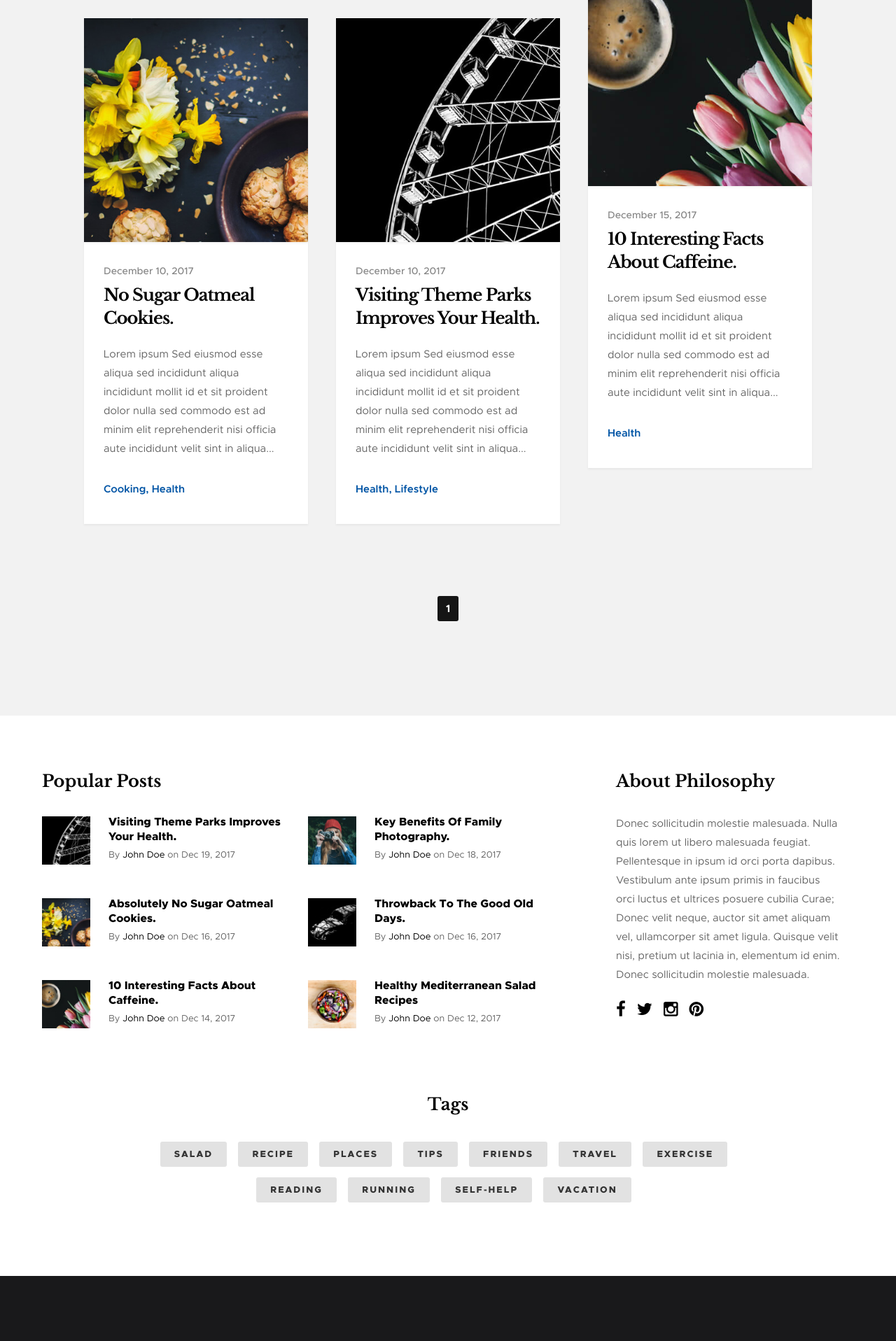
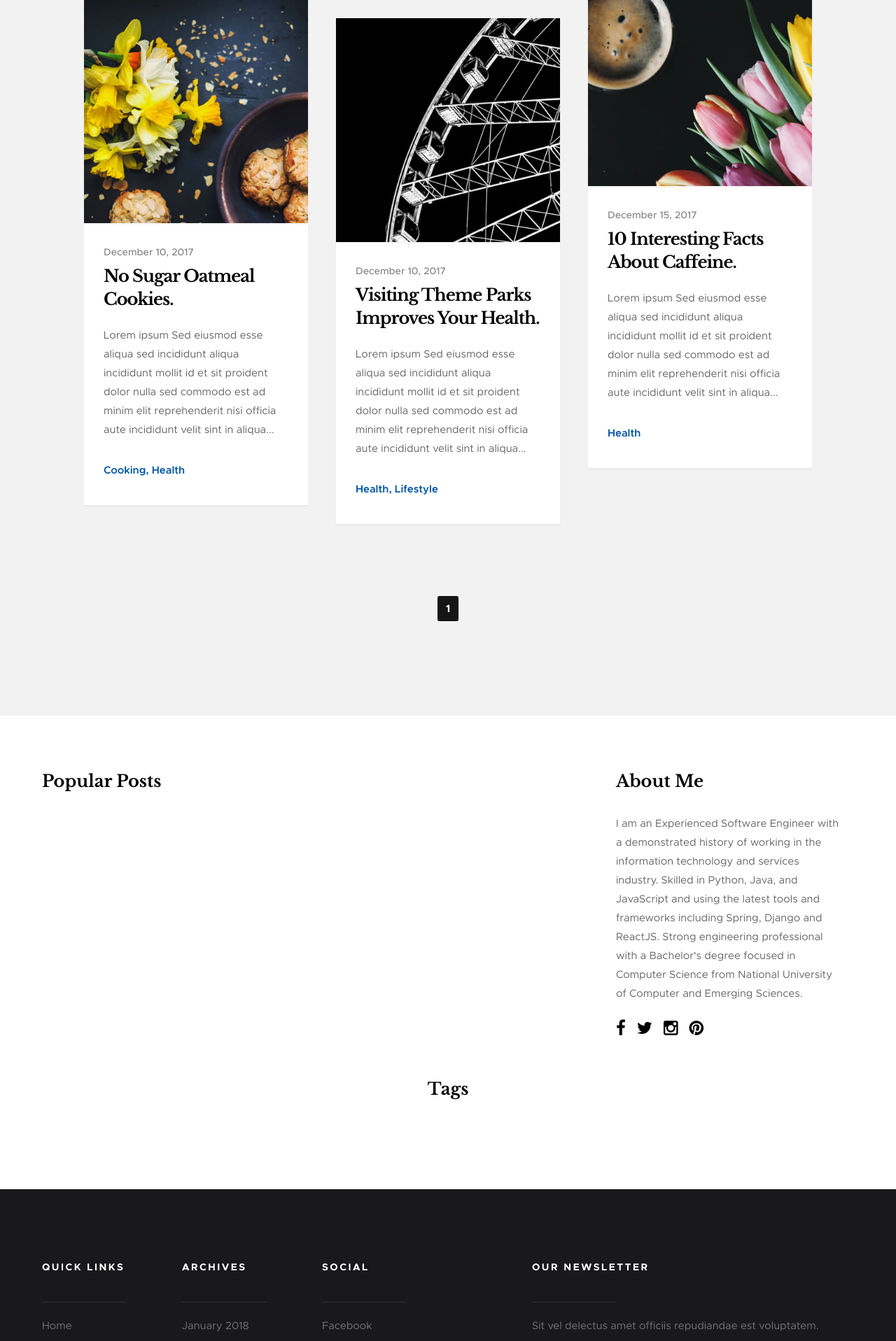
Before and after one commit to nabeelmehmood/django-blog-boilerplate, a Django app: page /home in a window 1280 px wide. Shown: the part 2929-4846 px from the top of the page at 70% size. Run offline with Django 3.2, Linux system fonts and the light colour scheme; data that the repository does not hold is empty; some libraries are stand-ins or nearby versions.

Commit message:
added some html changes

```diff
--- a/blog/templates/blog/post_list.html
+++ b/blog/templates/blog/post_list.html
@@ -30,7 +30,9 @@
                             </div>
                             <div class="entry__excerpt">
                                 <p>
-                                    {{post.text}}
+                                {% autoescape off %}
+                                    {{ post.text|truncatechars_html:200 }}
+                                {% endautoescape %}
                                 </p>
                             </div>
                             <div class="entry__meta">
@@ -146,7 +148,7 @@
                         </div>
                         <div class="entry__excerpt">
                             <p>
-                                Lorem ipsum Sed eiusmod esse aliqua sed incididunt aliqua incididunt mollit id et sit proident dolor nulla sed commodo est ad minim elit reprehenderit nisi officia aute incididunt velit sint in aliqua...
+                                {{ 'Lorem ipsum Sed eiusmod esse aliqua sed incididunt aliqua incididunt mollit id et sit proident dolor nulla sed commodo est ad minim elit reprehenderit nisi officia aute incididunt velit sint in aliqua' | truncatechars_html:150}}
                             </p>
                         </div>
                         <div class="entry__meta">
@@ -426,75 +428,27 @@
                 <h3>Popular Posts</h3>
 
                 <div class="block-1-2 block-m-full popular__posts">
+                    {% for post in page_obj %}
                         <article class="col-block popular__post">
                             <a href="#0" class="popular__thumb">
-                            <img src="images/thumbs/small/wheel-150.jpg" alt="">
+                                <img src={{ post.title_image.url }} alt="">
                             </a>
-                        <h5><a href="#0">Visiting Theme Parks Improves Your Health.</a></h5>
+                            <h5><a href="#0">{{ post.title }}</a></h5>
                             <section class="popular__meta">
-                                <span class="popular__author"><span>By</span> <a href="#0"> John Doe</a></span>
-                            <span class="popular__date"><span>on</span> <time datetime="2017-12-19">Dec 19, 2017</time></span>
+                                    <span class="popular__author"><span>By</span> <a href="#0">{{post.author.username}}</a></span>
+                                <span class="popular__date"><span>on</span> <time>{{ post.published_date | date:"M d, Y"  }}</time></span>
                             </section>
                         </article>
-                    <article class="col-block popular__post">
-                        <a href="#0" class="popular__thumb">
-                            <img src="images/thumbs/small/shutterbug-150.jpg" alt="">
-                        </a>
-                        <h5><a href="#0">Key Benefits Of Family Photography.</a></h5>
-                        <section class="popular__meta">
-                            <span class="popular__author"><span>By</span> <a href="#0"> John Doe</a></span>
-                            <span class="popular__date"><span>on</span> <time datetime="2017-12-18">Dec 18, 2017</time></span>
-                        </section>
-                    </article>
-                    <article class="col-block popular__post">
-                        <a href="#0" class="popular__thumb">
-                            <img src="images/thumbs/small/cookies-150.jpg" alt="">
-                        </a>
-                        <h5><a href="#0">Absolutely No Sugar Oatmeal Cookies.</a></h5>
-                        <section class="popular__meta">
-                                <span class="popular__author"><span>By</span> <a href="#0"> John Doe</a></span>
-                            <span class="popular__date"><span>on</span> <time datetime="2017-12-16">Dec 16, 2017</time></span>
-                        </section>
-                    </article>
-                    <article class="col-block popular__post">
-                        <a href="#0" class="popular__thumb">
-                            <img src="images/thumbs/small/beetle-150.jpg" alt="">
-                        </a>
-                        <h5><a href="#0">Throwback To The Good Old Days.</a></h5>
-                        <section class="popular__meta">
-                            <span class="popular__author"><span>By</span> <a href="#0"> John Doe</a></span>
-                            <span class="popular__date"><span>on</span> <time datetime="2017-12-16">Dec 16, 2017</time></span>
-                        </section>
-                    </article>
-                    <article class="col-block popular__post">
-                        <a href="#0" class="popular__thumb">
-                            <img src="images/thumbs/small/tulips-150.jpg" alt="">
-                        </a>
-                        <h5><a href="#0">10 Interesting Facts About Caffeine.</a></h5>
-                        <section class="popular__meta">
-                            <span class="popular__author"><span>By</span> <a href="#0"> John Doe</a></span>
-                            <span class="popular__date"><span>on</span> <time datetime="2017-12-14">Dec 14, 2017</time></span>
-                        </section>
-                    </article>
-                    <article class="col-block popular__post">
-                        <a href="#0" class="popular__thumb">
-                            <img src="images/thumbs/small/salad-150.jpg" alt="">
-                        </a>
-                        <h5><a href="#0">Healthy Mediterranean Salad Recipes</a></h5>
-                        <section class="popular__meta">
-                            <span class="popular__author"><span>By</span> <a href="#0"> John Doe</a></span>
-                            <span class="popular__date"><span>on</span> <time datetime="2017-12-12">Dec 12, 2017</time></span>
-                        </section>
-                    </article>
+                    {% endfor %}
+
                 </div> <!-- end popular_posts -->
             </div> <!-- end popular -->
 
             <div class="col-four md-six tab-full about">
-                <h3>About Philosophy</h3>
+                <h3>About Me</h3>
 
                 <p>
-                Donec sollicitudin molestie malesuada. Nulla quis lorem ut libero malesuada feugiat. Pellentesque in ipsum id orci porta dapibus. Vestibulum ante ipsum primis in faucibus orci luctus et ultrices posuere cubilia Curae; Donec velit neque, auctor sit amet aliquam vel, ullamcorper sit amet ligula. Quisque velit nisi, pretium ut lacinia in, elementum id enim. Donec sollicitudin molestie malesuada.
-                </p>
+                I am an Experienced Software Engineer with a demonstrated history of working in the information technology and services industry. Skilled in Python, Java, and JavaScript and using the latest tools and frameworks including Spring, Django and ReactJS. Strong engineering professional with a Bachelor's degree focused in Computer Science from National University of Computer and Emerging Sciences.                 </p>
 
                 <ul class="about__social">
                     <li>
@@ -519,17 +473,9 @@
                 <h3>Tags</h3>
 
                 <div class="tagcloud">
-                    <a href="#0">Salad</a>
-                    <a href="#0">Recipe</a>
-                    <a href="#0">Places</a>
-                    <a href="#0">Tips</a>
-                    <a href="#0">Friends</a>
-                    <a href="#0">Travel</a>
-                    <a href="#0">Exercise</a>
-                    <a href="#0">Reading</a>
-                    <a href="#0">Running</a>
-                    <a href="#0">Self-Help</a>
-                    <a href="#0">Vacation</a>
+                    {% for category in categories %}
+                        <a href='/home'>{{category.title}}</a>
+                    {% endfor %}
                 </div> <!-- end tagcloud -->
             </div> <!-- end tags -->
         </div> <!-- end tags-wrap -->
@@ -537,6 +483,4 @@
     </section> <!-- end s-extra -->
 
 
-
-{% comment %} <img src="https://source.unsplash.com/random/300x300"/>  {% endcomment %}
 {% endblock %}
--- a/django_blog/urls.py
+++ b/django_blog/urls.py
@@ -25,4 +25,4 @@
     path('accounts/login/', LoginView.as_view(), name='login'),
     path('accounts/logout/', LogoutView.as_view(), name='logout', kwargs={'next_page': '/'}),
     path('ckeditor/', include('ckeditor_uploader.urls')),
-] + static(settings.MEDIA_URL, document_root=settings.MEDIA_ROOT)
+] + static(settings.MEDIA_URL, document_root=settings.MEDIA_ROOT) + static(settings.STATIC_URL, document_root=settings.STATIC_ROOT)
```
Also changed, not shown: 1 other file. Lines whose indentation alone changed are shown as unchanged.
